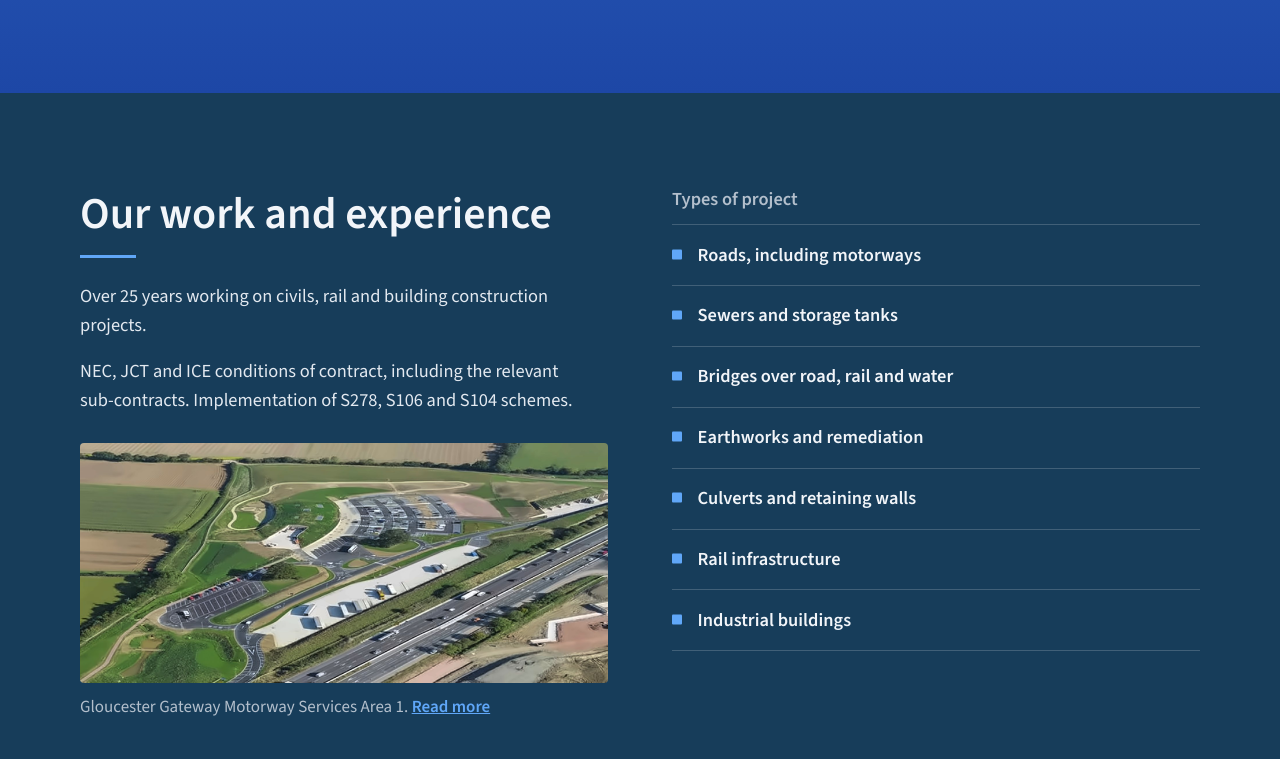
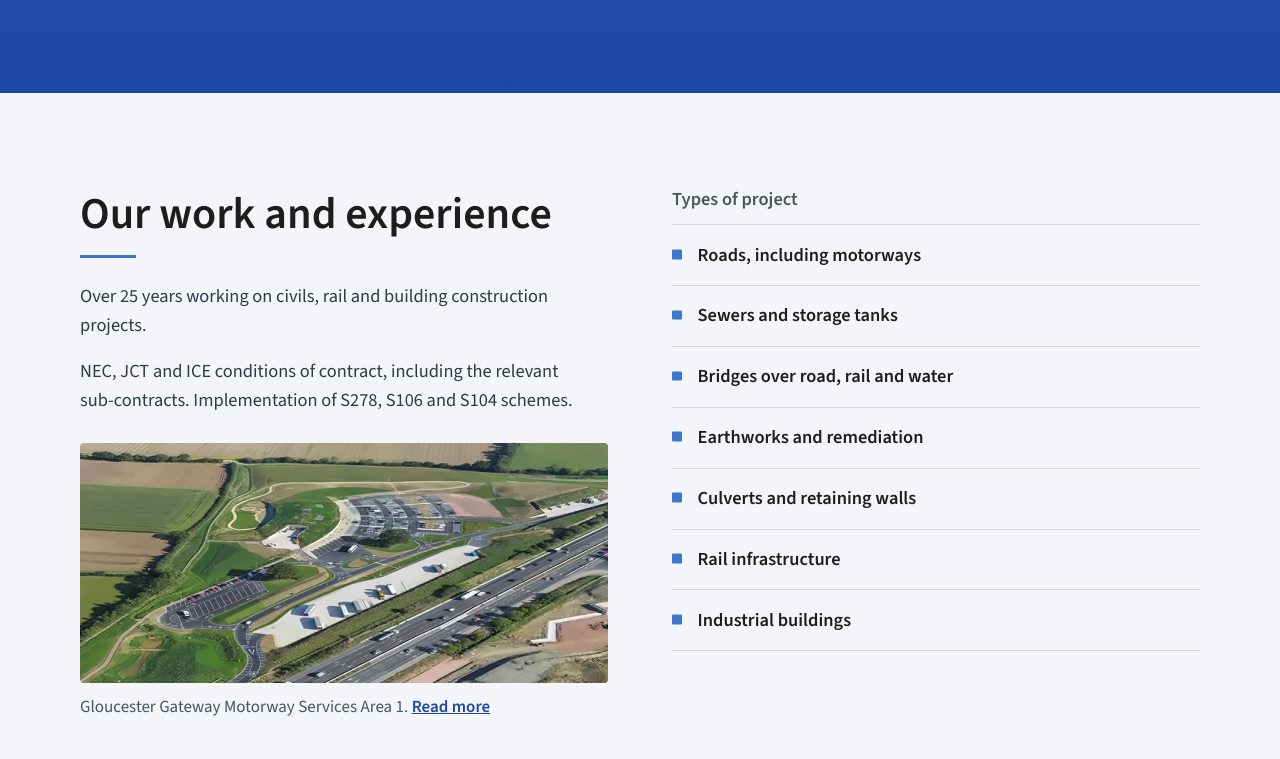
Before and after one commit to Elfutal/probus-preview, a plain HTML site: page index.html in a window 1280 px wide. Shown: the part 2601-3360 px from the top of the page. Drawn offline with nearby package versions, Linux system fonts and the light colour scheme.

Commit message:
Add off-white backgrounds to services and experience sections
Co-Authored-By: Claude Opus 5.5 <noreply@anthropic.com>
Claude-Session: https://claude.ai/code/session_01ML3VqcM3h94Rg8gwZXjtTU

```diff
--- a/index.html
+++ b/index.html
@@ -238,6 +238,22 @@ section[id], footer[id] { scroll-margin-top: calc(env(safe-area-inset-top, 0px)
 .experience-photo img { display: block; width: 100%; height: 15rem; object-fit: cover; border-radius: 4px; }
 .experience-photo figcaption { margin-top: 0.6rem; color: var(--muted); }
 .experience-photo figcaption a { font-weight: 600; }
+
+/* Off-white sections for contrast between the dark bands */
+.light { background: #f3f5f8; color: #1d1d1d; }
+.light .section-head p, .light .services-grid p, .light .experience-photo figcaption { color: #4a5563; }
+.light .section-head h2::after, .light.experience h2::after { background: var(--blue-mid); }
+.light .services-grid li { background: #fff; box-shadow: 0 1px 2px rgba(13,40,59,.08), 0 6px 18px rgba(13,40,59,.06); }
+.light .services-grid li:hover { border-top-color: var(--blue-bot); }
+.light .services-grid li::before { color: var(--blue-bot); }
+.light.experience .prose { color: #2e3a46; }
+.light .sectors-title { color: #4a5563; }
+.light .sectors { border-top-color: rgba(13,40,59,.15); }
+.light .sectors li { border-bottom-color: rgba(13,40,59,.15); }
+.light .sectors li::before { background: var(--blue-mid); }
+.light .contracts span { border-color: rgba(13,40,59,.35); color: var(--navy); }
+.light a { color: var(--blue-bot); }
+.light a:focus-visible { outline-color: var(--navy-deep); box-shadow: 0 0 0 6px #fff; }
 main:focus { outline: none; }
 </style>
 </head>
@@ -292,7 +308,7 @@ main:focus { outline: none; }
     </div>
   </section>
 
-  <section class="section" id="services" aria-labelledby="services-title">
+  <section class="section light" id="services" aria-labelledby="services-title">
     <div class="wrap">
       <div class="section-head reveal">
         <h2 id="services-title">Our services</h2>
@@ -325,7 +341,7 @@ main:focus { outline: none; }
     </div>
   </section>
 
-  <section class="section experience" id="work" aria-labelledby="work-title">
+  <section class="section experience light" id="work" aria-labelledby="work-title">
     <div class="wrap">
       <div class="reveal">
         <h2 id="work-title">Our work and experience</h2>
```
